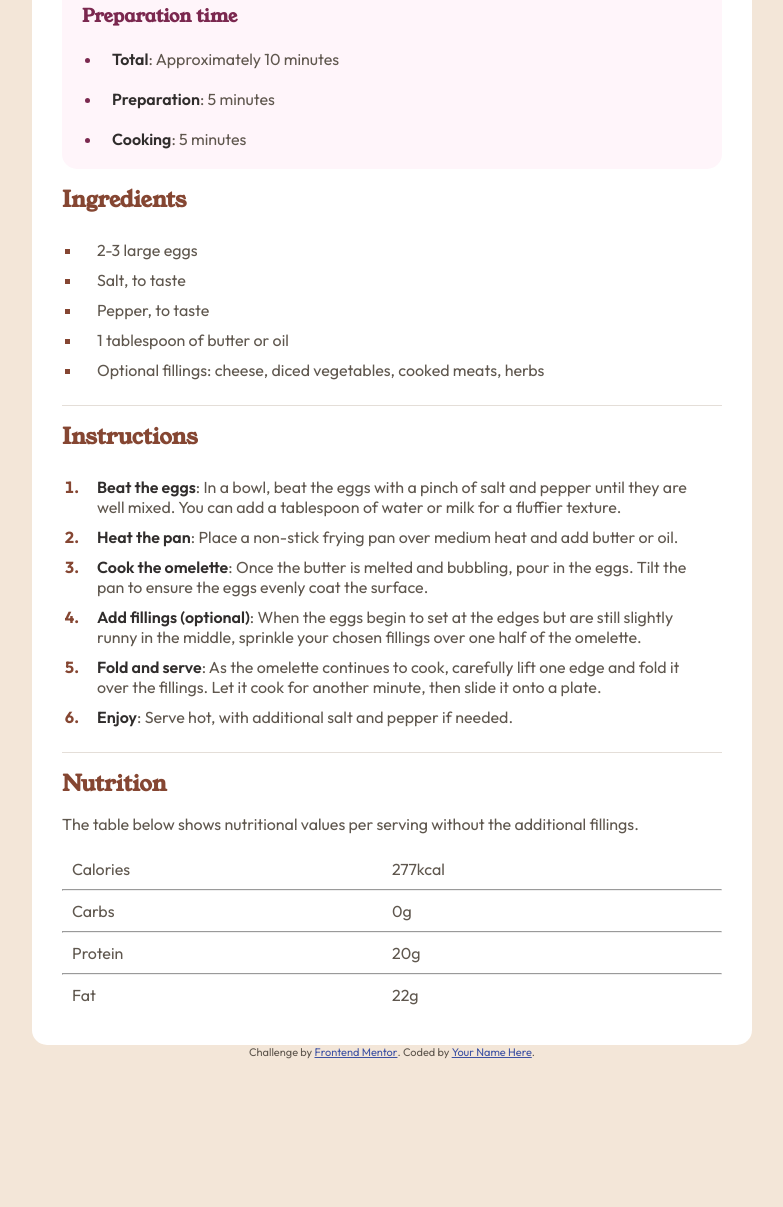
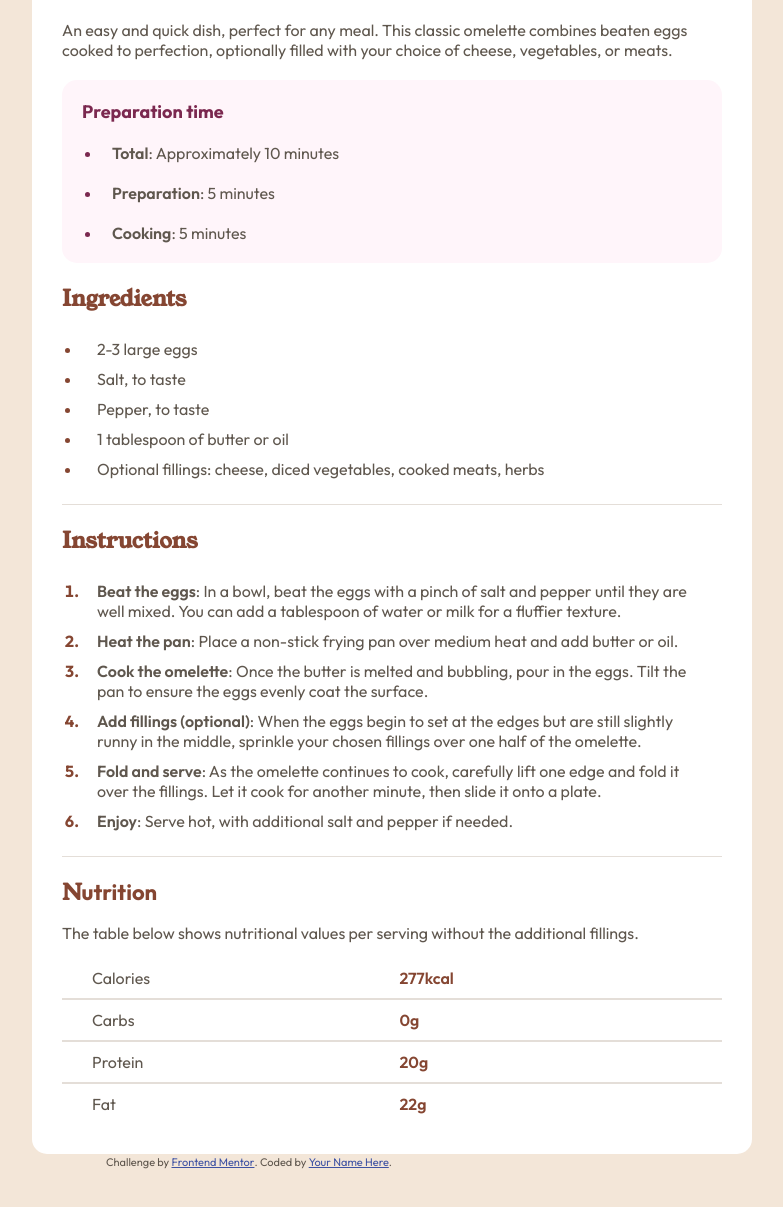
Before and after one commit to Mouadasel/Recipe_Page, a plain HTML site: page index.html in a window 1280 px wide. Shown: the part 537-1744 px from the top of the page, without its empty margins (248-1031 px from the left). Before the commit the page ends 1660 px from the top, so only its background shows below. Drawn offline with Linux system fonts and the light colour scheme.

Commit message:
correct the mistakes

```diff
--- a/index.html
+++ b/index.html
@@ -35,16 +35,19 @@
       </p>
 
       <div class="recipe__preparationTime">
-        <h3 class="recipe__preparationTime-title">Preparation time</h3>
+        <h4 class="recipe__preparationTime-title">Preparation time</h4>
         <ul>
-          <li><span class="words__strone900">Total</span>: Approximately 10 minutes</li>
+          <li>
+            <span class="words__strone900">Total</span>: Approximately 10
+            minutes
+          </li>
           <li><span class="words__strone900">Preparation</span>: 5 minutes</li>
           <li><span class="words__strone900">Cooking</span>: 5 minutes</li>
         </ul>
       </div>
 
       <div class="recipe__ingredients">
-        <h3 class="recipe__ingredients-title">Ingredients</h3>
+        <h4 class="recipe__ingredients-title">Ingredients</h4>
         <ul>
           <li>2-3 large eggs</li>
           <li>Salt, to taste</li>
@@ -57,61 +60,63 @@
       </div>
 
       <div class="recipe__instructions">
-        <h3 class="recipe__instructions-title">Instructions</h3>
+        <h4 class="recipe__instructions-title">Instructions</h4>
         <ol>
           <li>
-            <span class="words__strone900">Beat the eggs</span>: In a bowl, beat the eggs with a pinch of
-            salt and pepper until they are well mixed. You can add a tablespoon
-            of water or milk for a fluffier texture.
+            <span class="words__strone900">Beat the eggs</span>: In a bowl, beat
+            the eggs with a pinch of salt and pepper until they are well mixed.
+            You can add a tablespoon of water or milk for a fluffier texture.
           </li>
           <li>
-            <span class="words__strone900">Heat the pan</span>: Place a non-stick frying pan over medium
-            heat and add butter or oil.
+            <span class="words__strone900">Heat the pan</span>: Place a
+            non-stick frying pan over medium heat and add butter or oil.
           </li>
           <li>
-            <span class="words__strone900">Cook the omelette</span>: Once the butter is melted and
-            bubbling, pour in the eggs. Tilt the pan to ensure the eggs evenly
-            coat the surface.
+            <span class="words__strone900">Cook the omelette</span>: Once the
+            butter is melted and bubbling, pour in the eggs. Tilt the pan to
+            ensure the eggs evenly coat the surface.
           </li>
           <li>
-            <span class="words__strone900">Add fillings (optional)</span>: When the eggs begin to set at
-            the edges but are still slightly runny in the middle, sprinkle your
-            chosen fillings over one half of the omelette.
+            <span class="words__strone900">Add fillings (optional)</span>: When
+            the eggs begin to set at the edges but are still slightly runny in
+            the middle, sprinkle your chosen fillings over one half of the
+            omelette.
           </li>
           <li>
-            <span class="words__strone900">Fold and serve</span>: As the omelette continues to cook,
-            carefully lift one edge and fold it over the fillings. Let it cook
-            for another minute, then slide it onto a plate.
+            <span class="words__strone900">Fold and serve</span>: As the
+            omelette continues to cook, carefully lift one edge and fold it over
+            the fillings. Let it cook for another minute, then slide it onto a
+            plate.
           </li>
           <li>
-            <span class="words__strone900">Enjoy</span>: Serve hot, with additional salt and pepper if
-            needed.
+            <span class="words__strone900">Enjoy</span>: Serve hot, with
+            additional salt and pepper if needed.
           </li>
         </ol>
       </div>
 
       <div class="recipe__nutrition">
-        <h3 class="recipe__nutrition-title">Nutrition</h3>
+        <h4 class="recipe__nutrition-title">Nutrition</h4>
         <p class="recipe__nutrition-description">
           The table below shows nutritional values per serving without the
           additional fillings.
         </p>
         <ul>
           <li><span>Calories</span>277kcal</li>
-          <hr />
+
           <li><span>Carbs</span>0g</li>
-          <hr />
+
           <li><span>Protein</span>20g</li>
-          <hr />
+
           <li><span>Fat</span>22g</li>
         </ul>
       </div>
-    </div>
-    <div class="attribution">
-      Challenge by
-      <a href="https://www.frontendmentor.io?ref=challenge" target="_blank"
-        >Frontend Mentor</a
-      >. Coded by <a href="#">Your Name Here</a>.
+      <div class="attribution">
+        Challenge by
+        <a href="https://www.frontendmentor.io?ref=challenge" target="_blank"
+          >Frontend Mentor</a
+        >. Coded by <a href="#">Your Name Here</a>.
+      </div>
     </div>
   </body>
 </html>
--- a/style.css
+++ b/style.css
@@ -58,7 +58,11 @@ body {
   color: var(--color-text);
   border: 0;
   width: 720px; /* or any width you prefer */
-  margin: 5% auto;
+  margin: 10% auto;
+  height: 100%;
+  @media (width: 375px) {
+    margin: 0;
+  }
 }
 
 .container {
@@ -67,14 +71,15 @@ body {
   background-color: var(--color-white);
   padding: 30px;
   border-radius: 15px;
-  gap: 15px;
+  gap: 20px;
+  position: relative;
 }
 img {
   width: 100%;
   border-radius: 10px;
 }
 .recipe__title {
-  font-size: 28px;
+  font-size: 40px;
   font-family: var(--font-family-young-serif);
   font-weight: var(--font-weight-semi-bold);
   color: var(--color-stone-900);
@@ -82,7 +87,6 @@ img {
 .recipe__description {
   padding-right: 20px;
 }
-
 /* preparation */
 .recipe__preparationTime {
   background-color: var(--color-rose-50);
@@ -94,10 +98,11 @@ img {
   color: var(--color-rose-800);
   font-weight: var(--font-weight-bold);
   font-size: 18px;
-  font-family: var(--font-family-young-serif);
+  font-family: var(--font-family-outfit);
 }
 .recipe__preparationTime ul {
   margin-left: 20px;
+  font-size: 16px;
 }
 .recipe__preparationTime li {
   padding-top: 20px;
@@ -110,7 +115,7 @@ img {
 
 .words__strone900 {
   font-weight: var(--font-weight-semi-bold);
-  color: var(--color-stone-900);
+  color: var(--color-stone-600);
 }
 /* ingredients */
 .recipe__ingredients,
@@ -124,11 +129,15 @@ img {
   color: var(--color-brown-800);
   font-weight: var(--font-weight-bold);
   font-size: 22px;
+  font-family: var(--font-family-outfit);
+}
+.recipe__ingredients-title,
+.recipe__instructions-title,
+.recipe__nutrition-title::first-letter {
   font-family: var(--font-family-young-serif);
 }
 .recipe__ingredients ul {
   padding: 20px;
-  list-style-type: square;
 }
 .recipe__ingredients ul li::marker {
   font-size: 16px;
@@ -158,14 +167,26 @@ img {
   list-style: none;
 }
 .recipe__nutrition li {
-  padding: 10px;
+  padding: 10px 15px 10px 30px;
   display: grid;
   grid-template-columns: repeat(2, 1fr);
+  color: var(--color-brown-800);
+  font-weight: var(--font-weight-semi-bold);
 }
 
+.recipe__nutrition li span {
+  color: var(--color-stone-600);
+  font-weight: var(--font-weight-regular);
+}
+.recipe__nutrition li:not(:last-of-type) {
+  border-bottom: 2px solid var(--color-stone-150);
+}
 .attribution {
   font-size: 11px;
   text-align: center;
+  position: absolute;
+  bottom: -15px;
+  right: 50%;
 }
 .attribution a {
   color: hsl(228, 45%, 44%);
```
